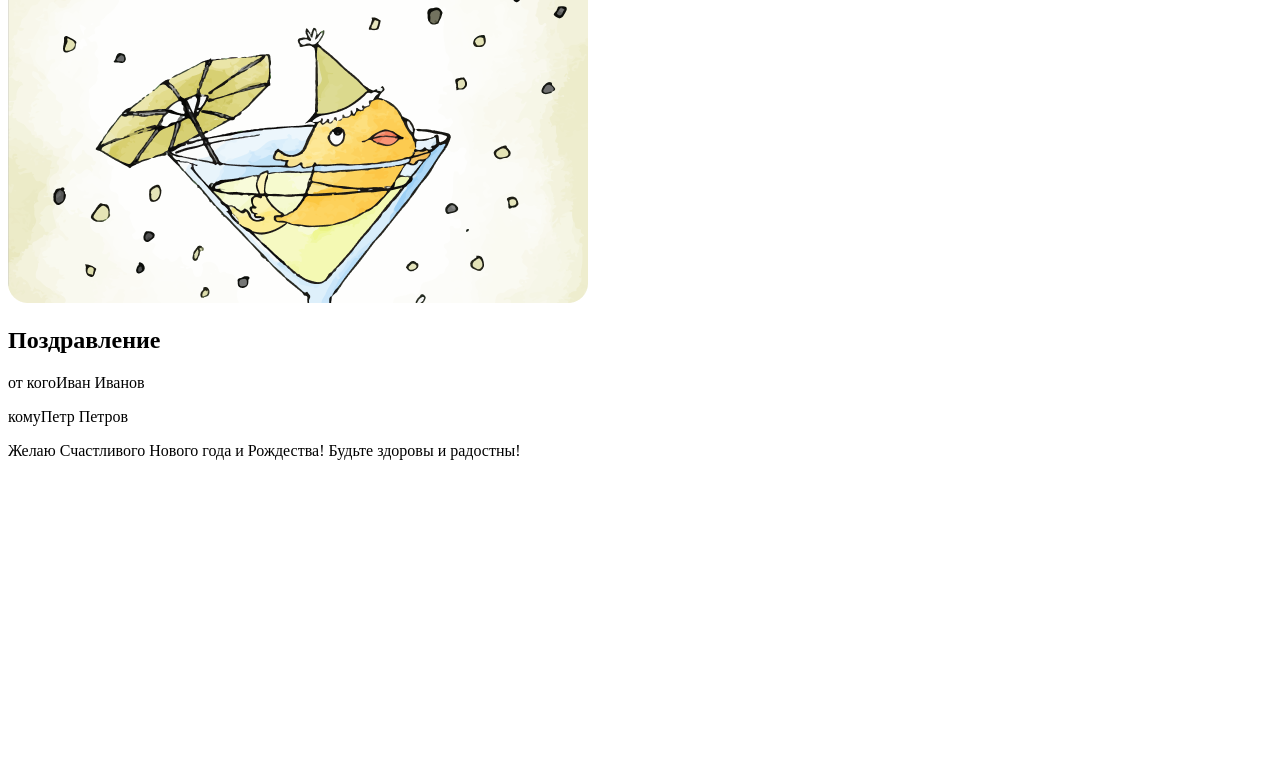
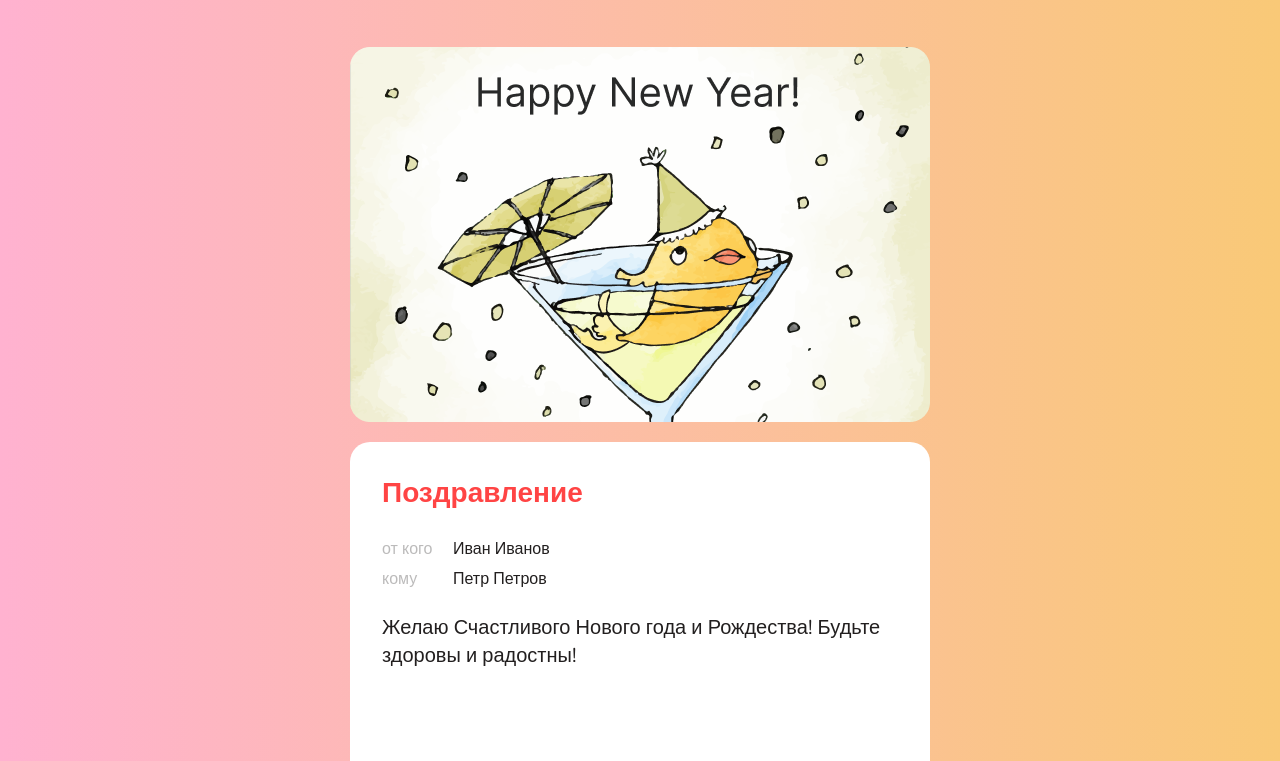
Before and after one commit to mister-Mandarin/greeting-card-service, a plain HTML site: page card.html in a window 1280 px wide. Shown: the part 233-994 px from the top of the page. Before the commit the page ends 800 px from the top, so only its background shows below. Drawn offline with nearby package versions, Linux system fonts and the light colour scheme; the site is published under a folder, as on GitHub Pages, so addresses that start at the root find nothing.

Commit message:
mistakes styles

```diff
--- a/card.html
+++ b/card.html
@@ -6,9 +6,9 @@
     <meta http-equiv="X-UA-Compatible" content="IE=edge">
     <meta name="viewport" content="width=device-width, initial-scale=1.0">
     <link rel="shortcut icon" href="img/favicon.svg" type="image/x-icon">
-    <link rel="stylesheet" href="/css/normalize.css">
-    <link rel="stylesheet" href="/css/style.css">
-    <link rel="stylesheet" href="/css/style-card.css">
+    <link rel="stylesheet" href="css/normalize.css">
+    <link rel="stylesheet" href="css/style.css">
+    <link rel="stylesheet" href="css/style-card.css">
     <title>Поздравительные открытки</title>
 </head>
 
```
Also changed, not shown: index.html (+3 -3 lines).
